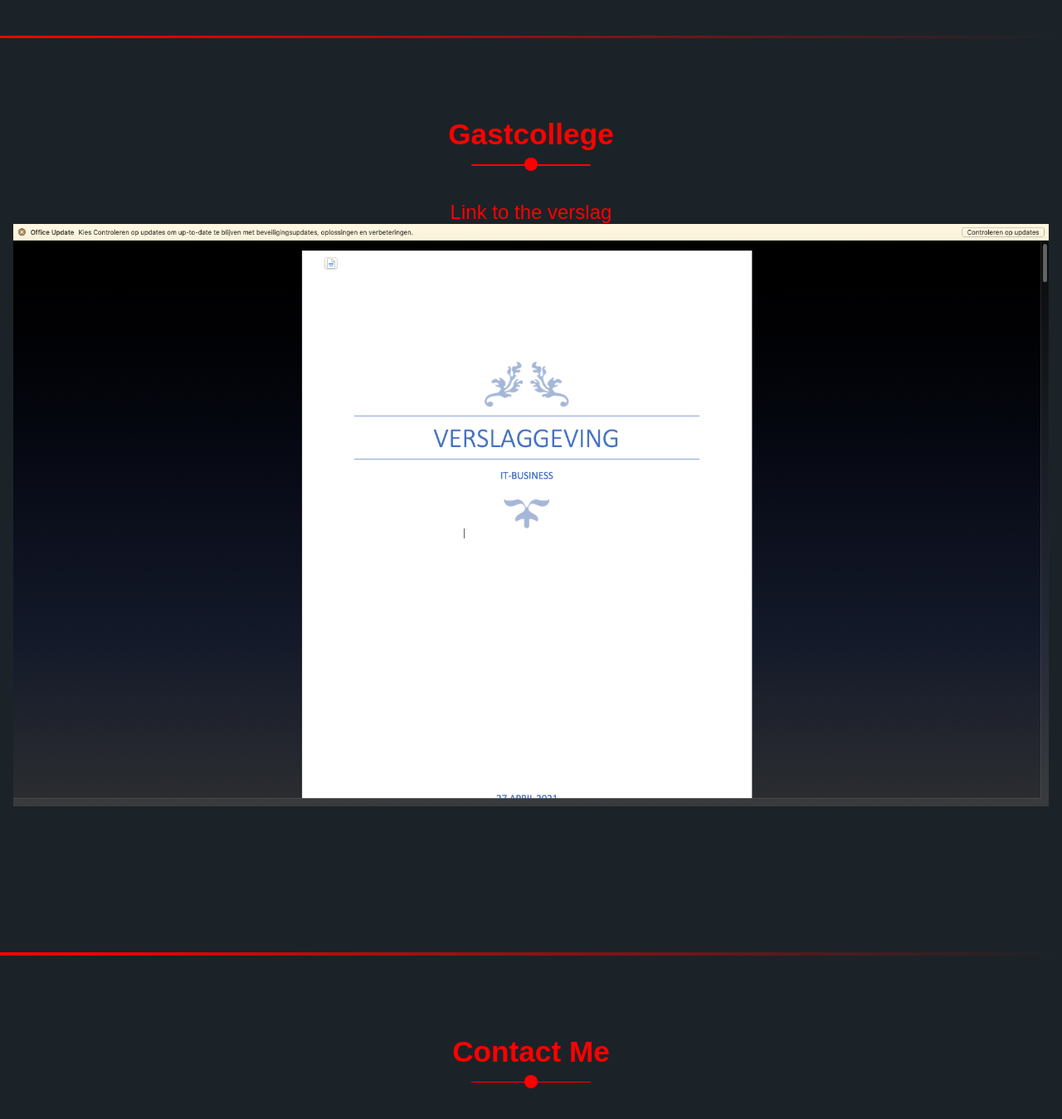
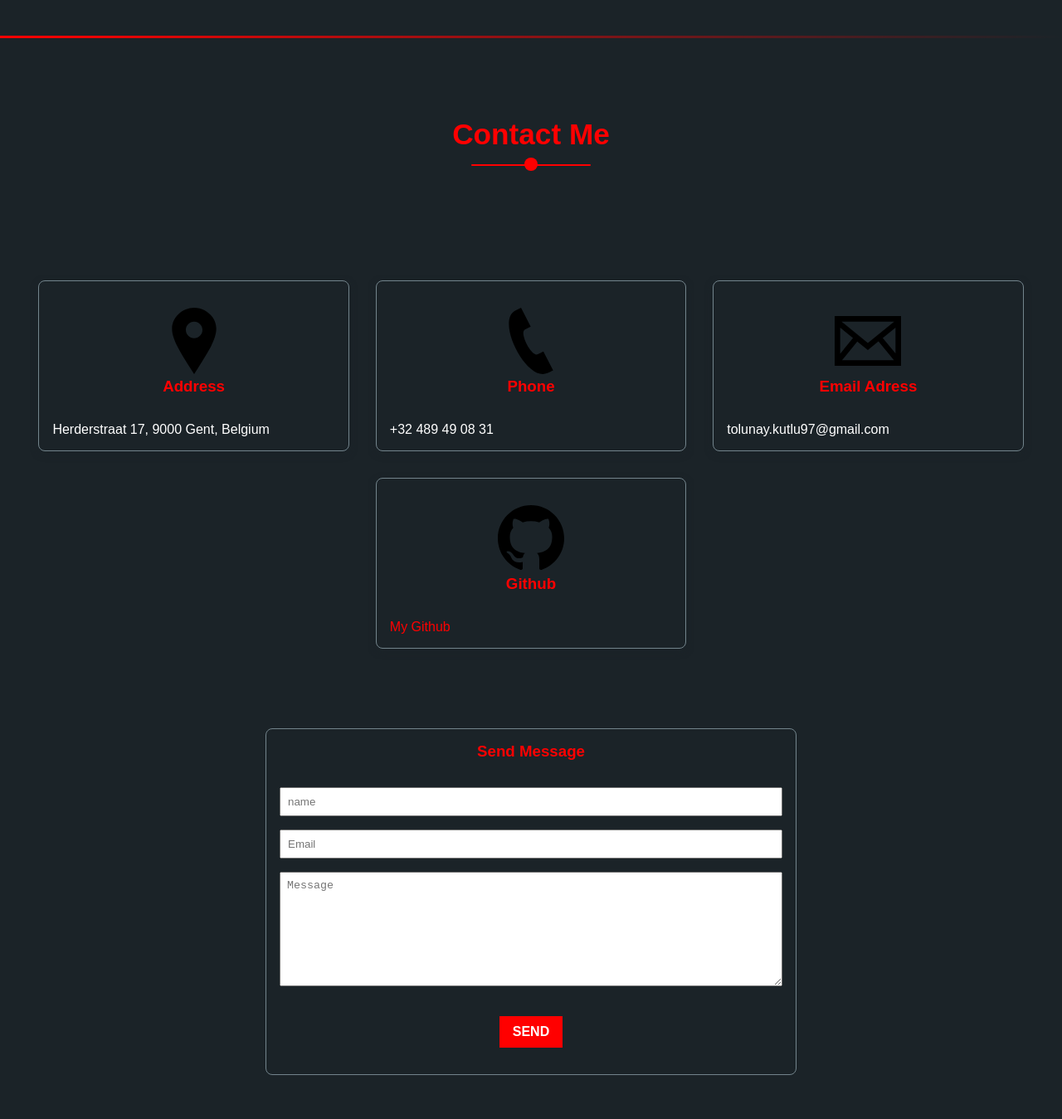
Before and after one commit to tolunay17/It_business, a plain HTML site: page index.html in a window 1280 px wide. Shown: the part 4060-5409 px from the top of the page at 83% size. Drawn offline with Linux system fonts and the light colour scheme.

Commit message:
few changes

```diff
--- a/index.html
+++ b/index.html
@@ -244,7 +244,7 @@
                         <div class="information">
                             <h3>Web Designer</h3>
                             <p>I made some websites as school projects that mainly had to do with design. that websites
-                                include: arne quinze, gentse Feesten, ailiv.</p>
+                                include: Arne quinze, Gentse feesten, Ailiv.</p>
                         </div>
                     </div>
 
@@ -323,14 +323,6 @@
         </section>
         <hr>
 
-        <section class="gast" id="gastcollege">
-            <div class="title">
-                <h2 class="about-header-title">Gastcollege</h2>
-                <a class="link_jos" target="_blank" href="https://studentarteveldehsbe-my.sharepoint.com/:w:/g/personal/tolukutl_student_arteveldehs_be/EXULcf5THq1ApnojT23Xwo4BRkaBhMX4b9ufK5NEz2B_1A?e=GTW2SG">Link to the verslag</a>
-                <img src="./img/verslaggeving_jos.png" alt="verslaggeving_jos">
-            </div>
-        </section>
-        <hr>
 
         <section class="contact" id="contact">
             <div class="title">
```
